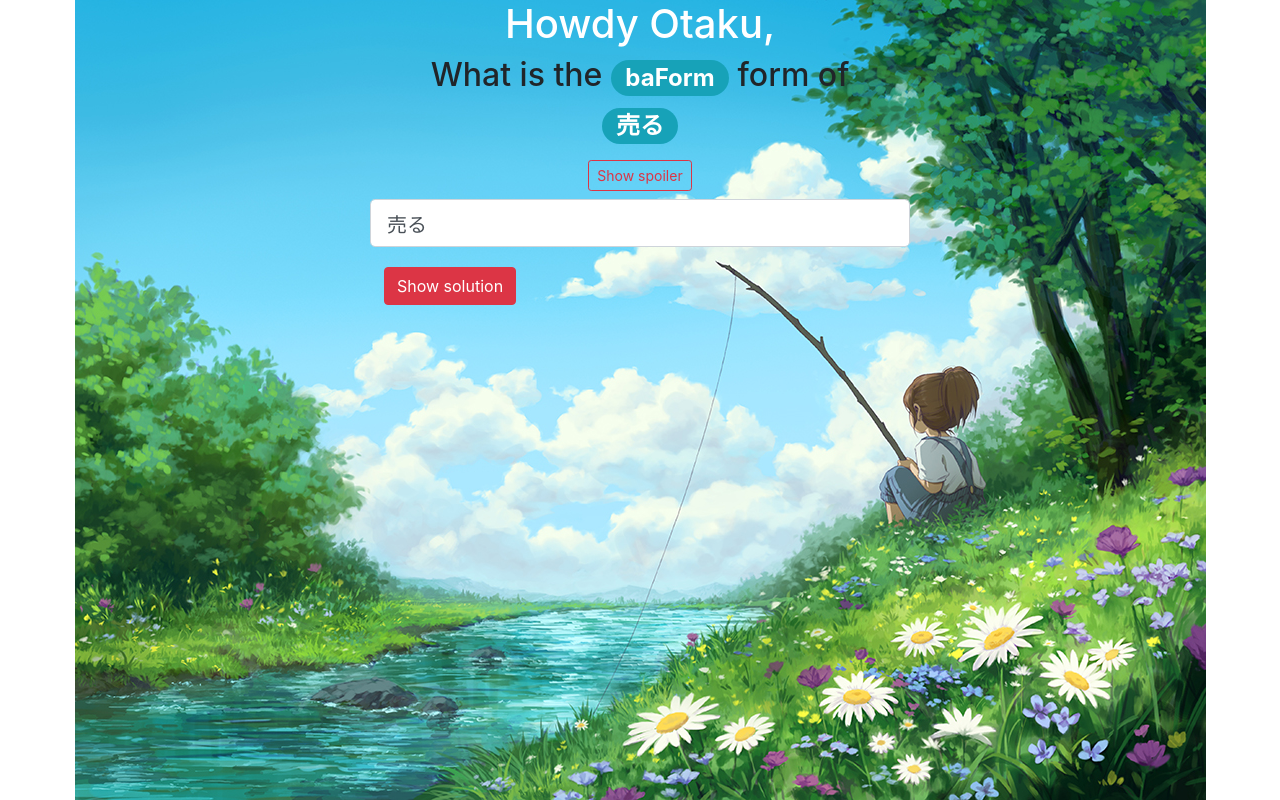
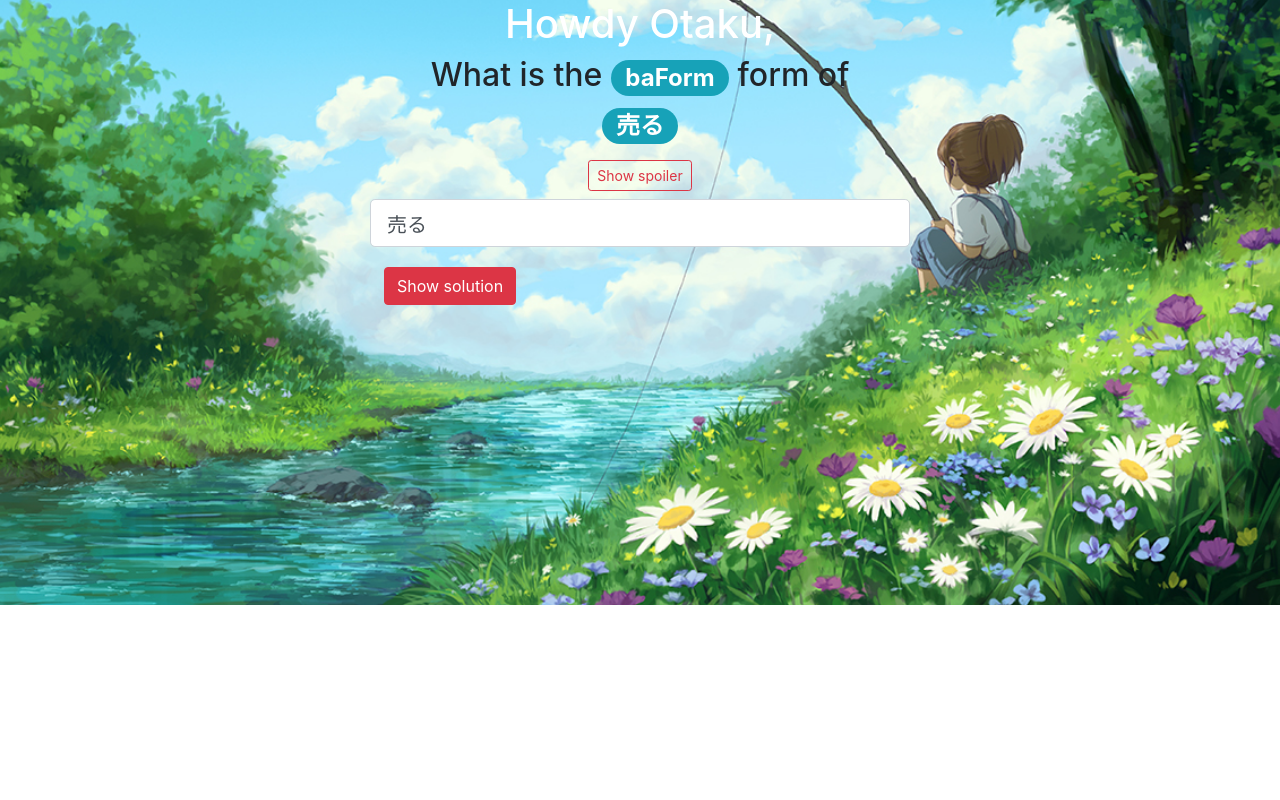
Before and after one commit to Aklakan/japanese-word-forms-trainer, a Vue app: page / in a window 1280 px wide. Built offline with nearby package versions, Linux system fonts and the light colour scheme.

Commit message:
Set bg image size mode to cover

```diff
--- a/src/components/AppHome.vue
+++ b/src/components/AppHome.vue
@@ -155,7 +155,7 @@ function pickTask() {
 
 <style>
     body {
-      background: url("Djamila_Knopf_Childhood_Memories.jpg") no-repeat center center fixed;
+      background: url("Djamila_Knopf_Childhood_Memories.jpg") no-repeat center center / cover;
     }
 
     h1  {
```
